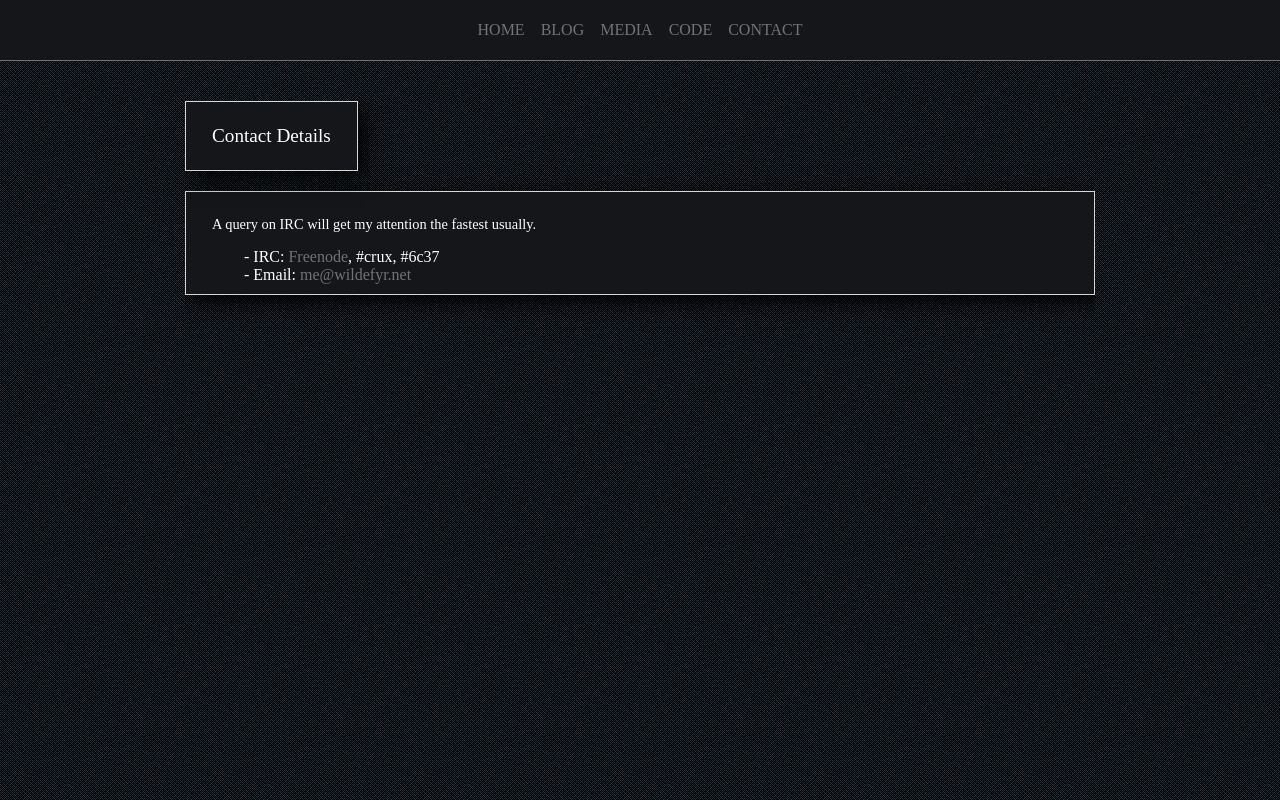
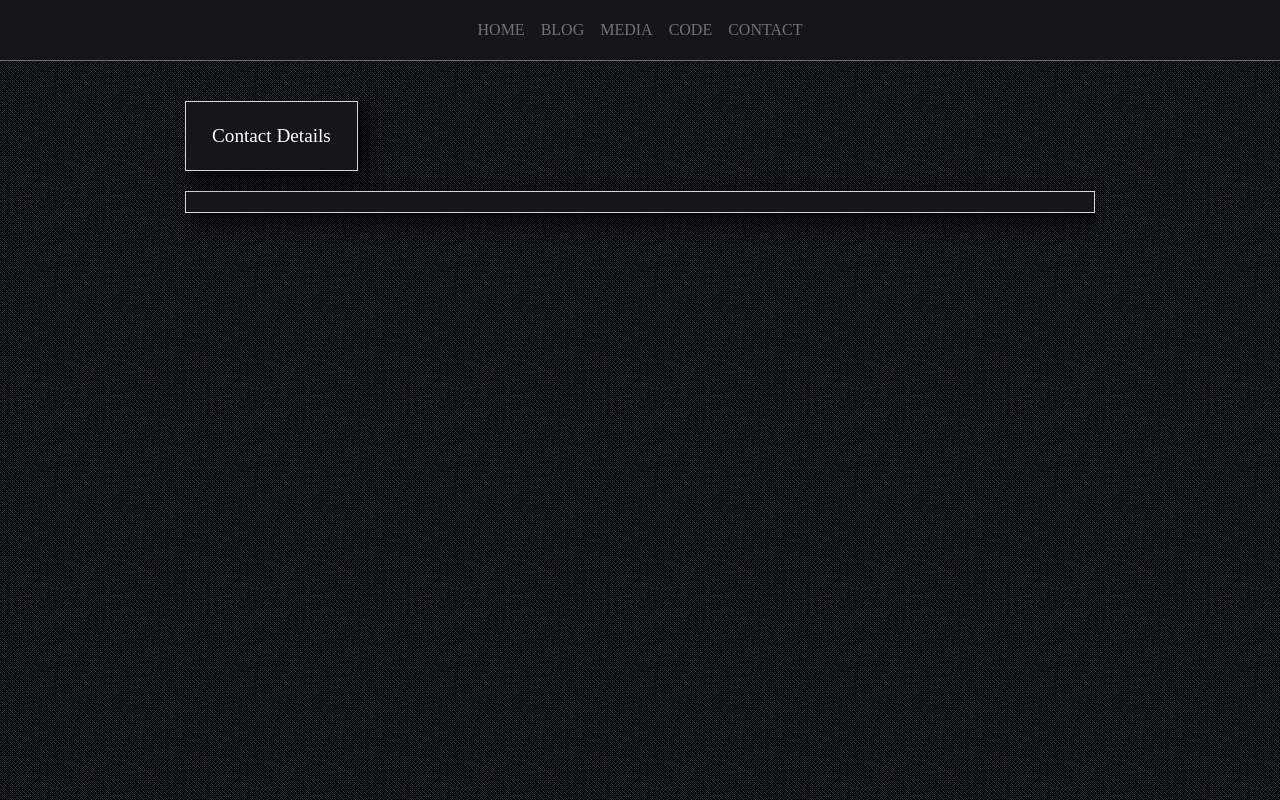
Before and after one commit to lwilletts/fyrious.ninja, a plain HTML site: page contact/head.html in a window 1280 px wide. Drawn offline with Linux system fonts and the light colour scheme.

Commit message:
head.html: remove previous content

```diff
--- a/contact/head.html
+++ b/contact/head.html
@@ -33,9 +33,3 @@
 
       <div id="arcticleWhite">
         <div id="textWrap">
-
-          <p>A query on IRC will get my attention the fastest usually.</p>
-          <ul>
-            <li>IRC: <a href="http://webchat.freenode.net">Freenode</a>, #crux, #6c37 </li>
-            <li>Email: <a href="mailto:me@wildefyr.com>">me@wildefyr.net</a></li>
-          </ul>
```
